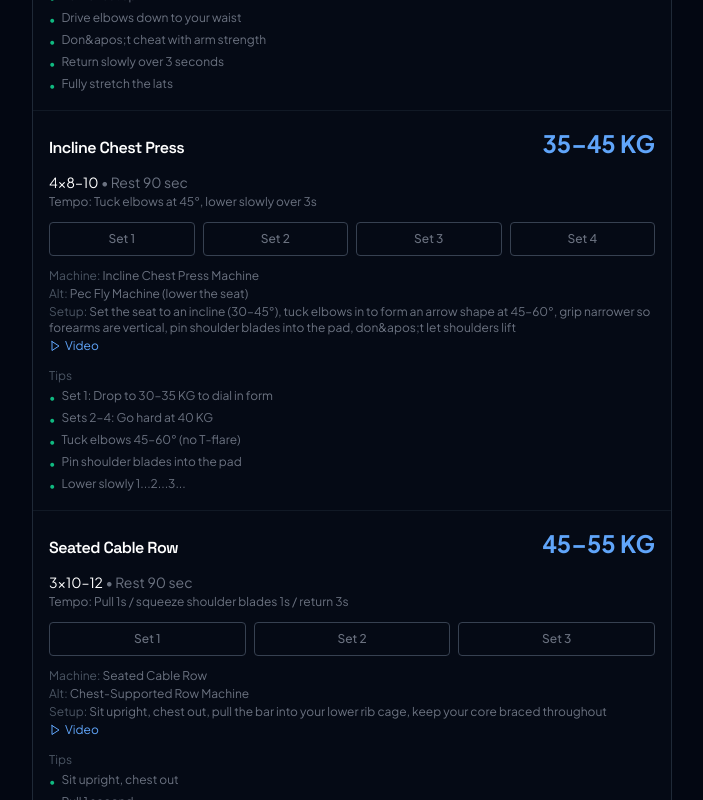
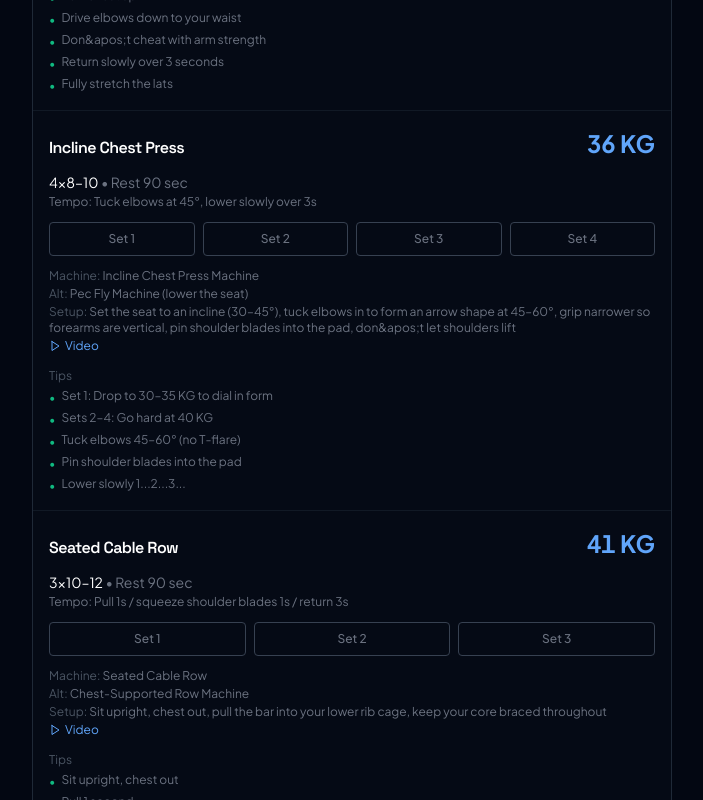
Before and after one commit to kowito/kowito.com, a Next.js app: page /personal-training in a window 1280 px wide. Shown: the part 1880-2680 px from the top of the page, without its empty margins (288-991 px from the left). Built offline with nearby package versions, Linux system fonts and the light colour scheme.

Commit message:
update programe

```diff
--- a/app/personal-training/page.tsx
+++ b/app/personal-training/page.tsx
@@ -63,7 +63,7 @@ const exercises = {
       "Lower slowly 1...2...3..."
     ],
     muscle: "Chest" as Muscle,
-    weight: "35–45 KG",
+    weight: "36 KG",
     video: "https://www.youtube.com/shorts/98HWfiRonkE",
   },
   seatedCableRow: {
@@ -83,7 +83,7 @@ const exercises = {
       "Open up the chest, shoulders back"
     ],
     muscle: "Back" as Muscle,
-    weight: "45–55 KG",
+    weight: "41 KG",
     video: "https://www.youtube.com/watch?v=LyZH4UGdDTc",
   },
   shoulderPress: {
```
